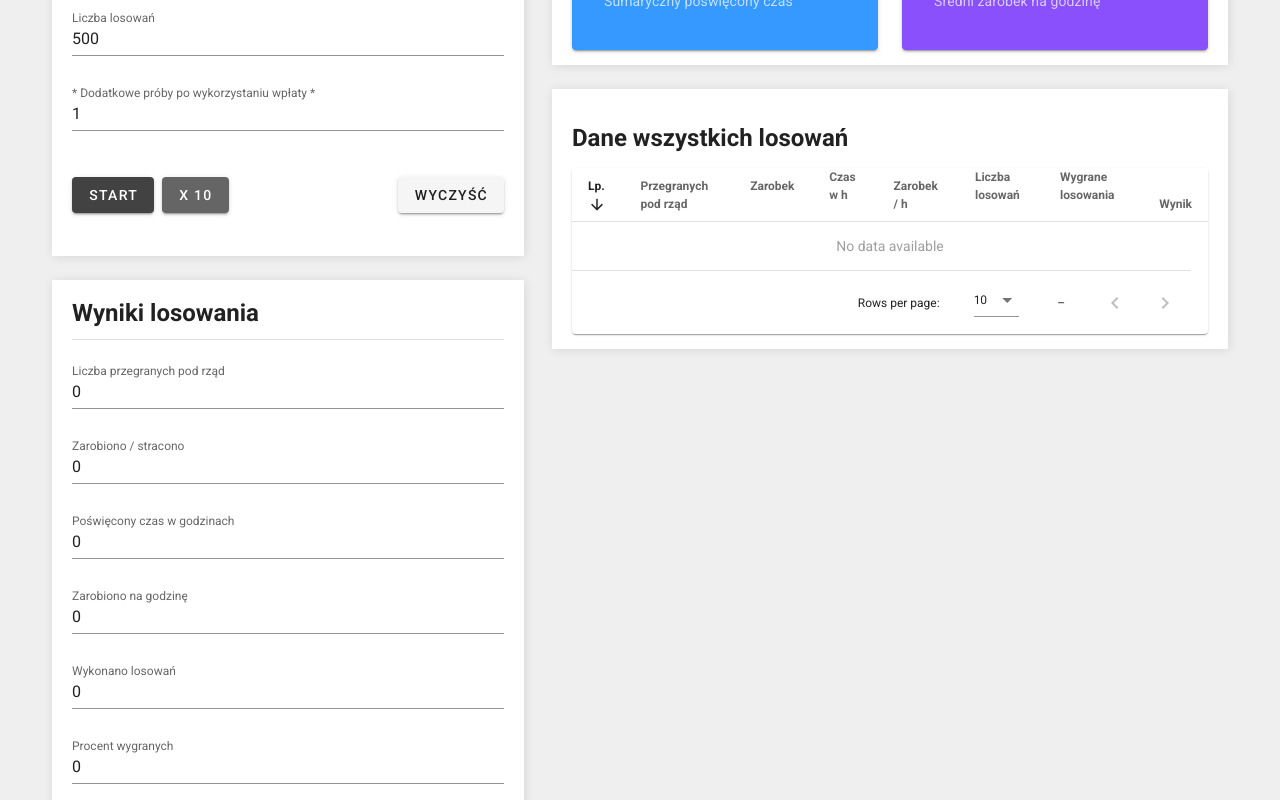
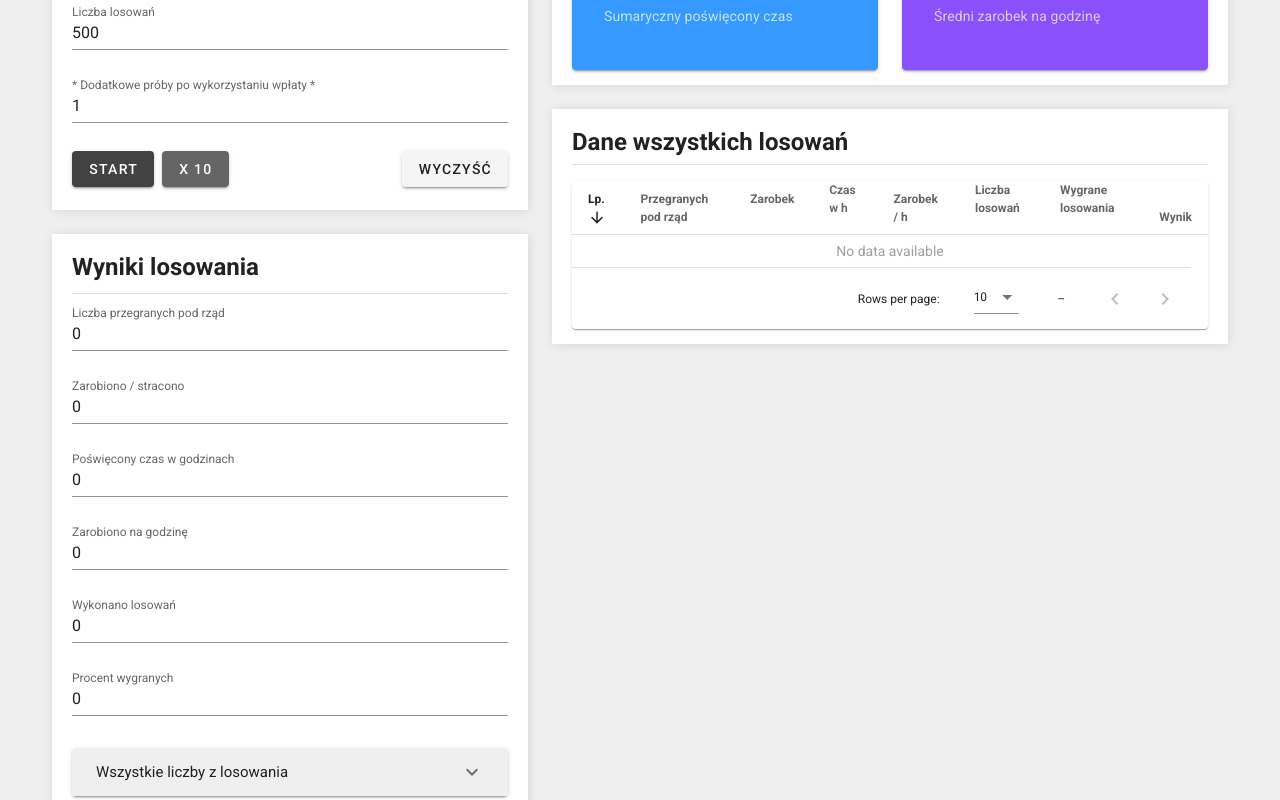
Before and after one commit to rusin-patryk/bet-calculator, a Vue app: page / in a window 1280 px wide. Shown: the part 400-1200 px from the top of the page. Built offline with nearby package versions, Linux system fonts and the light colour scheme.

Commit message:
visual fixes

```diff
--- a/src/views/Home.vue
+++ b/src/views/Home.vue
@@ -3,7 +3,7 @@
     justify="center"
     class="pl-lg-10 pr-lg-10 pl-md-6 pr-md-6 pl-sm-2 pr-sm-2 pl-0 pr-0"
   >
-    <v-col cols="12" xs="12" md="5" class="pr-4 pt-3">
+    <v-col cols="12" xs="12" md="5" class="pr-3 pt-3">
       <v-sheet color="#ffffff" class="sheet">
         <h2>Dane wejściowe</h2>
 
@@ -18,25 +18,25 @@
                       v-model="tryHard" :rules="[rules.required, rules.number]"></v-text-field>
         <div class="d-flex justify-space-between">
           <div class="d-flex">
-            <v-btn @click.stop="startSpin" medium class="secondary menu-text-button mb-7 mt-5 d-block">
+            <v-btn @click.stop="startSpin" medium class="secondary menu-text-button mb-2 mt-1 d-block">
               START
             </v-btn>
             <v-btn @click="startSpinTenTimes" medium color="#656565" dark
-                   class="ml-2 menu-text-button mb-7 mt-5 d-block">
+                   class="ml-2 menu-text-button mb-2 mt-1 d-block">
               X 10
             </v-btn>
           </div>
 
-          <v-btn @click.stop="reload" medium class="menu-text-button mb-7 mt-5 d-block">
+          <v-btn @click.stop="reload" medium class="menu-text-button mb-2 mt-1 d-block">
             WYCZYŚĆ
           </v-btn>
         </div>
       </v-sheet>
-      <v-sheet color="#ffffff" class="sheet pb-10">
+      <v-sheet color="#ffffff" class="sheet pb-4">
 
         <h2>Wyniki losowania</h2>
 
-        <v-divider class="mt-2 mb-6"></v-divider>
+        <v-divider class="mt-2 mb-3"></v-divider>
 
         <v-text-field label="Liczba przegranych pod rząd" required readonly number
                       v-model="outputLost"></v-text-field>
@@ -50,7 +50,7 @@
                       v-model="outputGames"></v-text-field>
         <v-text-field label="Procent wygranych" required readonly number
                       v-model="outputWinRatio"></v-text-field>
-        <v-expansion-panels accordion class="mt-8">
+        <v-expansion-panels accordion class="mt-2">
           <v-expansion-panel>
             <v-expansion-panel-header color="#efefef">Wszystkie liczby z losowania</v-expansion-panel-header>
             <v-expansion-panel-content class="pt-2">
@@ -79,7 +79,7 @@
         >
           <v-col cols="12" xs="12" sm="6" md="6" lg="6" xl="3">
             <v-card
-              height="130px"
+              height="140px"
               color="#F64E60"
               dark
               class="pt-3 pl-4 pb-3 pr-4 d-flex flex-column justify-center"
@@ -91,7 +91,7 @@
           </v-col>
           <v-col cols="12" xs="12" sm="6" md="6" lg="6" xl="3">
             <v-card
-              height="130px"
+              height="140px"
               color="#4AB58E"
               dark
               class="pt-3 pl-4 pb-3 pr-4 d-flex flex-column justify-center"
@@ -103,7 +103,7 @@
           </v-col>
           <v-col cols="12" xs="12" sm="6" md="6" lg="6" xl="3">
             <v-card
-              height="130px"
+              height="140px"
               color="#3699FF"
               dark
               class="pt-3 pl-4 pb-3 pr-4 d-flex flex-column justify-center"
@@ -115,7 +115,7 @@
           </v-col>
           <v-col cols="12" xs="12" sm="6" md="6" lg="6" xl="3">
             <v-card
-              height="130px"
+              height="140px"
               color="#8950FC"
               dark
               class="pt-3 pl-4 pb-3 pr-4 d-flex flex-column justify-center"
@@ -139,13 +139,16 @@
           :value="resultsSparkline"
           :auto-draw="true"
           stroke-linecap="round"
-          height="40"
+          height="50"
+          class="mt-2 mb-1"
         ></v-sparkline>
       </v-sheet>
 
       <v-sheet color="#ffffff" class="sheet">
 
-        <h2 class="mt-4 mb-1">Dane wszystkich losowań</h2>
+        <h2>Dane wszystkich losowań</h2>
+
+        <v-divider class="mt-1 mb-4"></v-divider>
 
         <v-data-table
           :headers="headers"
@@ -155,11 +158,12 @@
           :sort-by="['index']"
           :sort-desc="[true]"
           class="elevation-1 mt-3"
+          dense
         >
           <template v-slot:item.status="{ item }">
-            <v-chip v-if="item.status" color="green" dark>Wygrana&nbsp;<span v-if="item.tryHardUsed > 0" class="ml-1"> * {{item.tryHardUsed}} *</span>
+            <v-chip v-if="item.status" color="green" small dark>Wygrana&nbsp;<span v-if="item.tryHardUsed > 0" class="ml-1"> * {{item.tryHardUsed}} *</span>
             </v-chip>
-            <v-chip v-if="!item.status" color="red" dark>
+            <v-chip v-if="!item.status" color="red" small dark>
               Przegrana&nbsp;<span v-if="item.tryHardUsed > 0" class="ml-1"> * {{item.tryHardUsed}} *</span>
             </v-chip>
           </template>
@@ -393,6 +397,6 @@
     box-shadow: 1px 1px 10px rgba(0, 0, 0, .1) !important;
   }
   .v-input__control {
-    margin-bottom: 5px;
+    margin-bottom: 3px;
   }
 </style>
```
